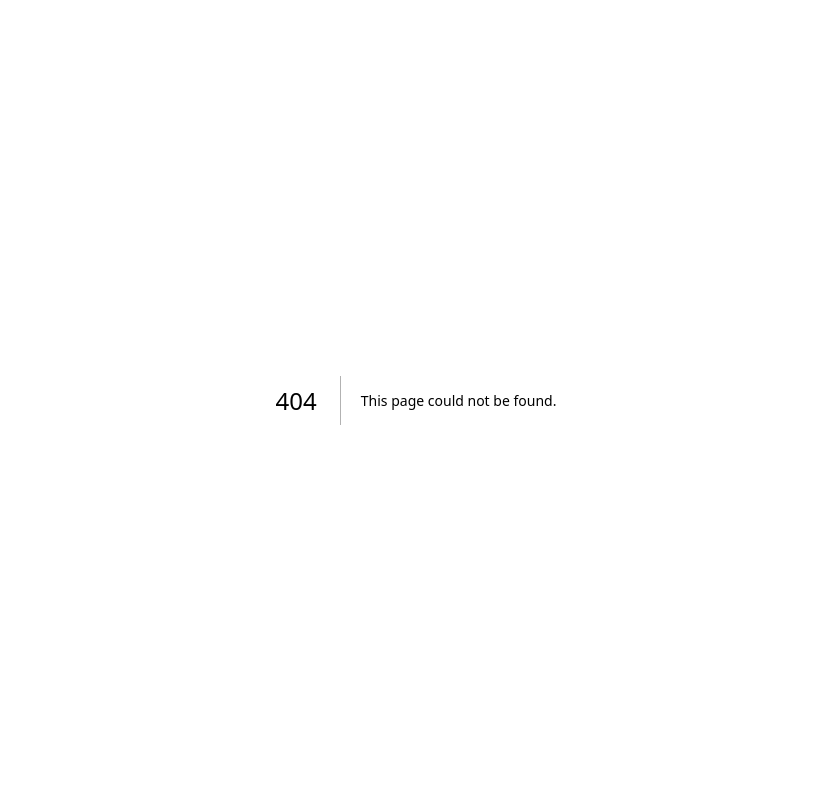
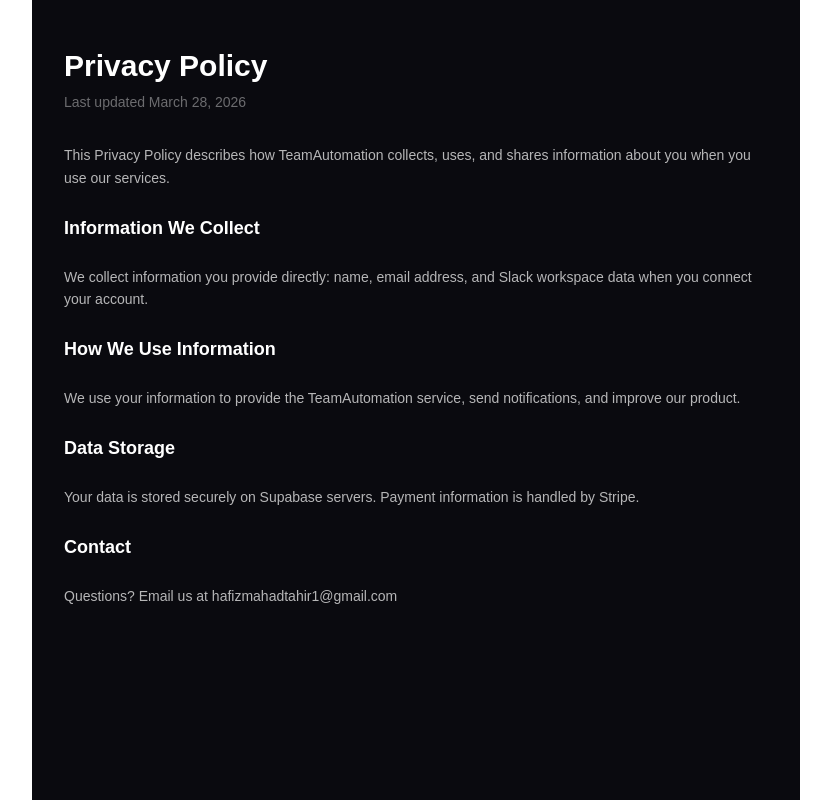
Before and after one commit to hafizmahadtahir1-ship-it/team-automation-2, a Next.js app: page /privacy in a window 1280 px wide. Before the commit this address had no page. Shown: the whole page, without its empty margins (224-1055 px from the left). Built offline with nearby package versions, Linux system fonts and the light colour scheme.

Commit message:
fix: privacy + terms links in footer

```diff
--- a/src/app/page.tsx
+++ b/src/app/page.tsx
@@ -229,6 +229,14 @@
           <a href="/dashboard" className="hover:text-white/40 transition-colors">
             Dashboard
           </a>
+          {" "}·{" "}
+          <a href="/privacy" className="hover:text-white/40 transition-colors">
+            Privacy Policy
+          </a>
+          {" "}·{" "}
+          <a href="/terms" className="hover:text-white/40 transition-colors">
+            Terms of Service
+          </a>
         </p>
       </footer>
     </div>
--- /dev/null
+++ b/src/app/privacy/page.tsx
@@ -0,0 +1,24 @@
+export default function PrivacyPage() {
+  return (
+    <div className="min-h-screen bg-[#0a0a0f] text-white font-mono px-8 py-12 max-w-3xl mx-auto">
+      <h1 className="text-3xl font-bold mb-2">Privacy Policy</h1>
+      <p className="text-white/40 text-sm mb-8">Last updated March 28, 2026</p>
+
+      <div className="space-y-6 text-white/70 text-sm leading-relaxed">
+        <p>This Privacy Policy describes how TeamAutomation collects, uses, and shares information about you when you use our services.</p>
+
+        <h2 className="text-white font-bold text-lg">Information We Collect</h2>
+        <p>We collect information you provide directly: name, email address, and Slack workspace data when you connect your account.</p>
+
+        <h2 className="text-white font-bold text-lg">How We Use Information</h2>
+        <p>We use your information to provide the TeamAutomation service, send notifications, and improve our product.</p>
+
+        <h2 className="text-white font-bold text-lg">Data Storage</h2>
+        <p>Your data is stored securely on Supabase servers. Payment information is handled by Stripe.</p>
+
+        <h2 className="text-white font-bold text-lg">Contact</h2>
+        <p>Questions? Email us at hafizmahadtahir1@gmail.com</p>
+      </div>
+    </div>
+  );
+}
--- /dev/null
+++ b/src/app/terms/page.tsx
@@ -0,0 +1,27 @@
+export default function TermsPage() {
+  return (
+    <div className="min-h-screen bg-[#0a0a0f] text-white font-mono px-8 py-12 max-w-3xl mx-auto">
+      <h1 className="text-3xl font-bold mb-2">Terms of Service</h1>
+      <p className="text-white/40 text-sm mb-8">Last updated March 28, 2026</p>
+
+      <div className="space-y-6 text-white/70 text-sm leading-relaxed">
+        <p>By using TeamAutomation, you agree to these terms.</p>
+
+        <h2 className="text-white font-bold text-lg">Service</h2>
+        <p>TeamAutomation provides Slack-based approval automation. We offer a 14-day free trial followed by $49/month subscription.</p>
+
+        <h2 className="text-white font-bold text-lg">Account</h2>
+        <p>You are responsible for maintaining the security of your account and Slack workspace connection.</p>
+
+        <h2 className="text-white font-bold text-lg">Payment</h2>
+        <p>Subscriptions are billed monthly. You can cancel anytime. No refunds for partial months.</p>
+
+        <h2 className="text-white font-bold text-lg">Termination</h2>
+        <p>We reserve the right to terminate accounts that violate these terms.</p>
+
+        <h2 className="text-white font-bold text-lg">Contact</h2>
+        <p>Questions? Email us at hafizmahadtahir1@gmail.com</p>
+      </div>
+    </div>
+  );
+}
```
